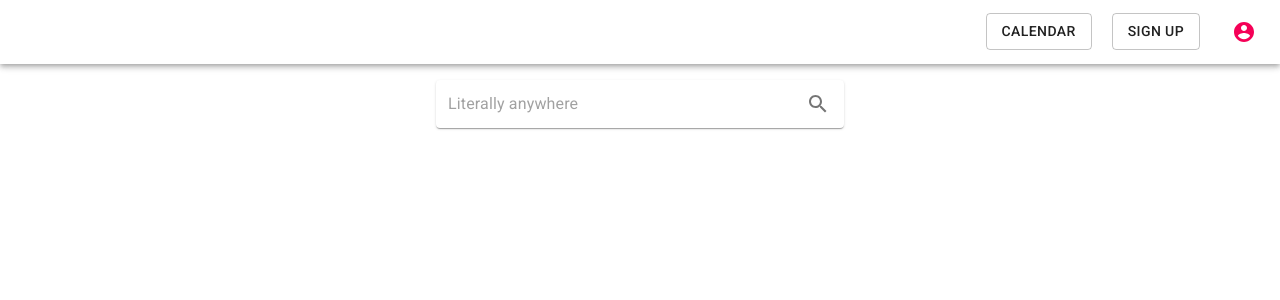
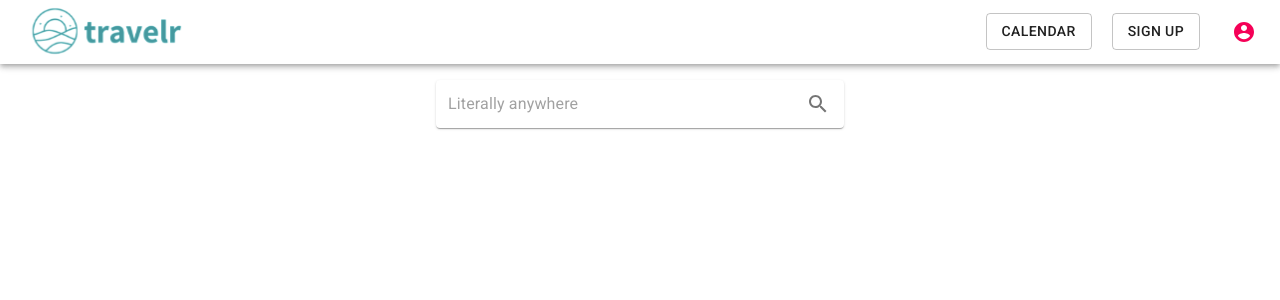
Before and after one commit to janet-chen/CPSC436I-project, a React (Create React App) app: page / in a window 1280 px wide. Shown: the top 300 px of the page. Built offline with nearby package versions, Linux system fonts and the light colour scheme.

Commit message:
add logo

```diff
--- a/src/components/NavBar.jsx
+++ b/src/components/NavBar.jsx
@@ -11,19 +11,11 @@ import AccountCircle from '@material-ui/icons/AccountCircle';
 import MoreIcon from '@material-ui/icons/MoreVert';
 import { Link } from 'react-router-dom';
 import Button from '@material-ui/core/Button';
+import travelr from '../travelr.svg';
 
 const useStyles = makeStyles((theme) => ({
   grow: {
     flexGrow: 1,
-  },
-  menuButton: {
-    marginRight: theme.spacing(2),
-  },
-  title: {
-    display: 'none',
-    [theme.breakpoints.up('sm')]: {
-      display: 'block',
-    },
   },
   sectionDesktop: {
     display: 'none',
@@ -37,6 +29,12 @@ const useStyles = makeStyles((theme) => ({
   navButton: {
     "margin-right": 20,
     "margin-top": "5px"
+  },
+  logo: {
+    display: 'none',
+    [theme.breakpoints.up('sm')]: {
+      display: 'block',
+    },
   }
 }));
 
@@ -78,9 +76,11 @@ export default function PrimarySearchAppBar() {
     <div className={classes.grow}>
       <AppBar position="static" className={classes.navBar}>
         <Toolbar>
+          <Link to="/" className={classes.logo}>
+            <img src={travelr} />
+          </Link>
           <div className={classes.grow} />
           <div className={classes.sectionDesktop}>
-
             <Link to="/calendar" className={classes.navButton}>
               <Button variant="outlined" >Calendar</Button>
             </Link>
```
Also changed, not shown: src/travelr.svg (added).
